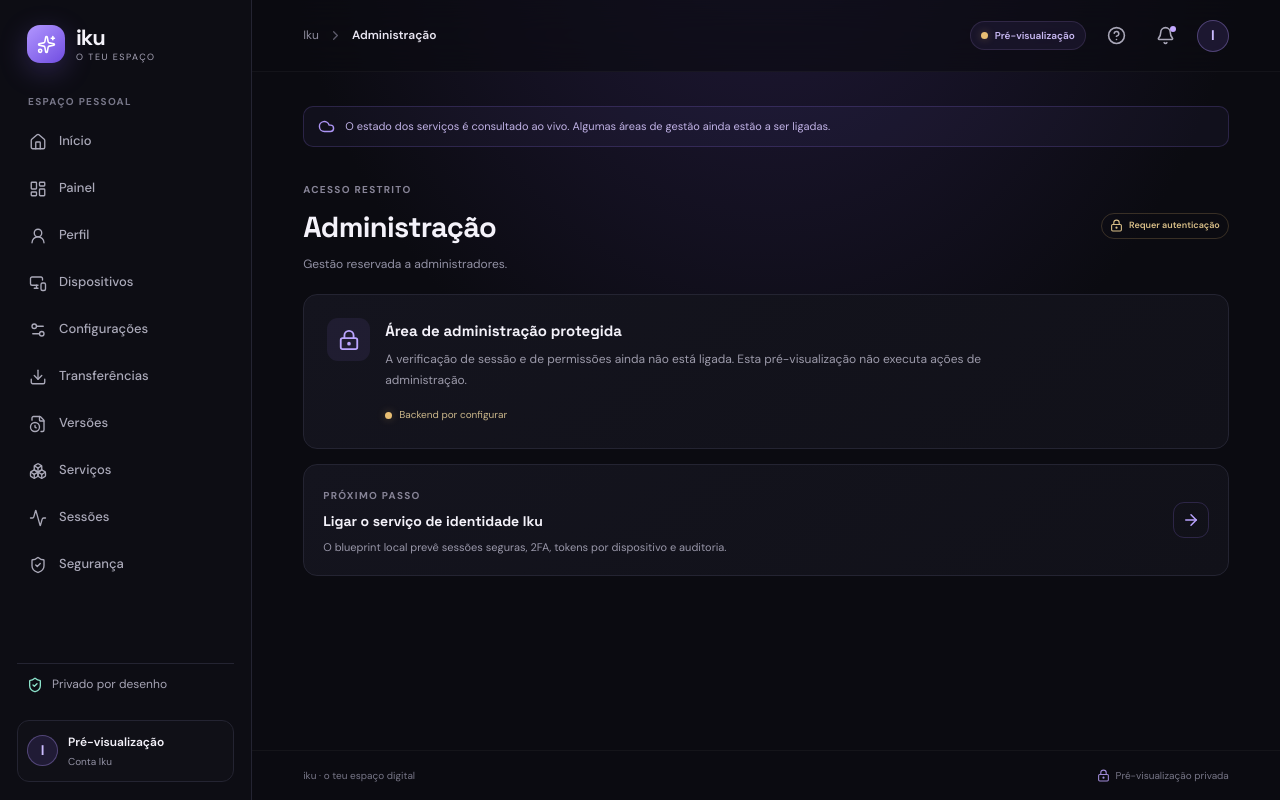
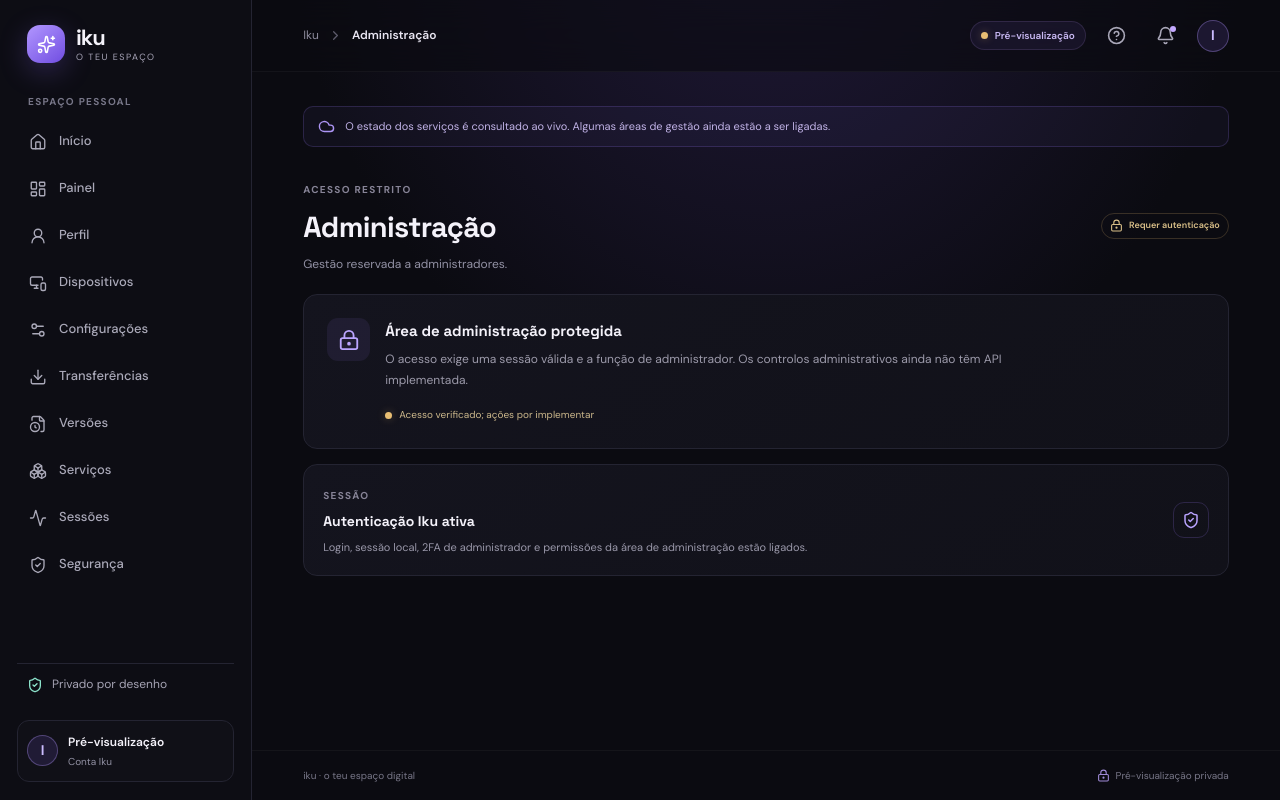
Before and after one commit to kjonh2/homelab, a Next.js app in the folder iku-portal/: page /admin in a window 1280 px wide. Built offline with nearby package versions, Linux system fonts and the light colour scheme; no server answers.

Commit message:
Show authenticated Iku account state in portal

```diff
--- a/iku-portal/src/app/(portal)/[section]/page.tsx
+++ b/iku-portal/src/app/(portal)/[section]/page.tsx
@@ -1,5 +1,5 @@
 import { notFound } from "next/navigation";
-import { ArrowRight, LockKeyhole } from "lucide-react";
+import { ArrowRight, LockKeyhole, ShieldCheck, UserRound, MonitorSmartphone, Activity, Download, FileClock, Settings2, KeyRound } from "lucide-react";
 import { PreviewNotice } from "@/components/iku/portal-shell";
 import { ServiceCards } from "@/components/iku/service-cards";
 import { sectionBySlug } from "@/lib/portal-sections";
@@ -34,12 +34,34 @@ export default async function SectionPage({ params }: { params: Promise<{ sectio
   }
 
   const admin = slug === "admin";
+  let session = null;
+  if (["profile", "devices", "sessions", "security", "settings", "admin"].includes(slug)) {
+    try { session = await getAuthSession(); } catch { session = null; }
+    if (process.env.IKU_AUTH_ENFORCE === "true" && !session) redirect("/login");
+  }
+
+  if (slug === "profile" || slug === "devices" || slug === "sessions" || slug === "security") {
+    const current = session?.session;
+    const user = session?.user;
+    const details = {
+      profile: { eyebrow: "CONTA IKU", title: "Perfil", icon: UserRound, heading: user?.email ?? "Conta não disponível", body: `Função: ${user?.roles.join(", ") || "conta"}. O portal usa autenticação local Iku.`, meta: `ID de utilizador: ${user?.id ?? "indisponível"}` },
+      devices: { eyebrow: "DISPOSITIVO ATUAL", title: "Dispositivos", icon: MonitorSmartphone, heading: current?.device_name || "Navegador atual", body: `Cliente autenticado: ${current?.client ?? "indisponível"}. A API ainda não disponibiliza a lista nem a revogação de outros dispositivos.`, meta: `Sessão: ${current?.id ?? "indisponível"}` },
+      sessions: { eyebrow: "SESSÃO ATUAL", title: "Sessões", icon: Activity, heading: current?.device_name || "Sessão do navegador", body: `Iniciada em ${current?.created_at ?? "indisponível"}. Expira em ${current?.expires_at ?? "indisponível"}. Só a sessão atual é apresentada; a API ainda não lista outras sessões.`, meta: `Cliente: ${current?.client ?? "indisponível"}` },
+      security: { eyebrow: "PROTEÇÃO DA CONTA", title: "Segurança", icon: ShieldCheck, heading: user?.mfa_enabled ? "2FA ativo" : "2FA não ativo", body: "O login do portal usa sessão Iku protegida por cookie. O primeiro administrador requer 2FA; a gestão de fatores e tokens ainda não está disponível nesta página.", meta: "Acesso às páginas privadas limitado ao tailnet Tailscale." },
+    }[slug];
+    const Icon = details.icon;
+    return <div className="section-page"><PreviewNotice /><div className="page-heading"><div><span className="eyebrow muted-eyebrow">{details.eyebrow}</span><h1>{details.title}</h1><p>Informação fornecida pela sessão autenticada atual.</p></div></div><section className="empty-panel"><div className="empty-icon"><Icon size={22} /></div><div className="empty-copy"><h2>{details.heading}</h2><p>{details.body}</p><span className="pending-line"><KeyRound size={13} /> {details.meta}</span></div></section></div>;
+  }
+
+  const comingSoon = slug === "settings" || slug === "downloads" || slug === "releases";
+  const pageIcon = slug === "settings" ? Settings2 : slug === "downloads" ? Download : slug === "releases" ? FileClock : LockKeyhole;
+  const PageIcon = pageIcon;
   return (
     <div className="section-page">
       <PreviewNotice />
       <div className="page-heading"><div><span className="eyebrow muted-eyebrow">{admin ? "ACESSO RESTRITO" : "ESPAÇO PESSOAL"}</span><h1>{section.label}</h1><p>{section.description}</p></div>{admin && <span className="status-tag pending"><LockKeyhole size={13} /> Requer autenticação</span>}</div>
-      <section className="empty-panel"><div className="empty-icon"><LockKeyhole size={22} /></div><div className="empty-copy"><h2>{admin ? "Área de administração protegida" : "Os teus dados aparecem aqui"}</h2><p>{admin ? "A verificação de sessão e de permissões ainda não está ligada. Esta pré-visualização não executa ações de administração." : "Esta página ainda não está ligada ao serviço de autenticação nem às APIs do homelab. Nenhum dado pessoal é mostrado nesta pré-visualização."}</p><span className="pending-line"><span className="status-dot" /> Backend por configurar</span></div></section>
-      <div className="setup-card"><div><span className="eyebrow muted-eyebrow">PRÓXIMO PASSO</span><h3>Ligar o serviço de identidade Iku</h3><p>O blueprint local prevê sessões seguras, 2FA, tokens por dispositivo e auditoria.</p></div><span className="setup-arrow"><ArrowRight size={18} /></span></div>
+      <section className="empty-panel"><div className="empty-icon"><PageIcon size={22} /></div><div className="empty-copy"><h2>{admin ? "Área de administração protegida" : comingSoon ? "Esta área ainda não está disponível" : "Dados desta secção ainda não disponíveis"}</h2><p>{admin ? "O acesso exige uma sessão válida e a função de administrador. Os controlos administrativos ainda não têm API implementada." : comingSoon ? "A sessão e o backend Iku estão ativos, mas ainda não existe armazenamento ou API para esta funcionalidade." : "A sessão Iku está ativa. Esta secção ainda não tem dados ligados a um serviço."}</p><span className="pending-line"><span className="status-dot" /> {admin ? "Acesso verificado; ações por implementar" : "Funcionalidade por implementar"}</span></div></section>
+      <div className="setup-card"><div><span className="eyebrow muted-eyebrow">SESSÃO</span><h3>Autenticação Iku ativa</h3><p>Login, sessão local, 2FA de administrador e permissões da área de administração estão ligados.</p></div><span className="setup-arrow"><ShieldCheck size={18} /></span></div>
     </div>
   );
 }
--- a/iku-portal/src/app/(portal)/page.tsx
+++ b/iku-portal/src/app/(portal)/page.tsx
@@ -29,7 +29,7 @@ export default async function HomePage() {
       </section>
 
       <section className="bottom-grid">
-        <article className="info-card security-card"><div className="info-icon security-icon"><ShieldCheck size={20} /></div><div><h3>Privacidade em primeiro lugar</h3><p>O portal foi pensado para funcionar com autenticação local e acesso privado. A ligação de segurança ainda está por configurar.</p><Link className="text-link" href="/security">Ver plano de segurança <ArrowRight size={15} /></Link></div></article>
+        <article className="info-card security-card"><div className="info-icon security-icon"><ShieldCheck size={20} /></div><div><h3>Privacidade em primeiro lugar</h3><p>Acesso privado por Tailscale, sessão Iku local e 2FA na conta de administrador.</p><Link className="text-link" href="/security">Ver segurança <ArrowRight size={15} /></Link></div></article>
         <article className="info-card model-card"><div className="info-icon model-icon"><Cpu size={20} /></div><div><h3>Modelos LFM3</h3><p>O estado da API da VPS é atualizado ao carregar o painel. Troca de modelo disponível na app Iku.</p><Link className="text-link" href="/services">Abrir os serviços <ArrowRight size={15} /></Link></div></article>
       </section>
     </div>
--- a/iku-portal/src/lib/auth.ts
+++ b/iku-portal/src/lib/auth.ts
@@ -1,6 +1,9 @@
 import { cookies } from "next/headers";
 
-export type AuthSession = { user: { id: string; email: string; roles: string[]; mfa_enabled?: boolean } };
+export type AuthSession = {
+  user: { id: string; email: string; roles: string[]; mfa_enabled?: boolean };
+  session: { id: string; client: string; device_name: string; created_at: string; expires_at: string };
+};
 
 export async function getAuthSession(): Promise<AuthSession | null> {
   const token = (await cookies()).get("iku_session")?.value;
```
Also changed, not shown: 2 other files (tests, documents, lock files or other folders).
